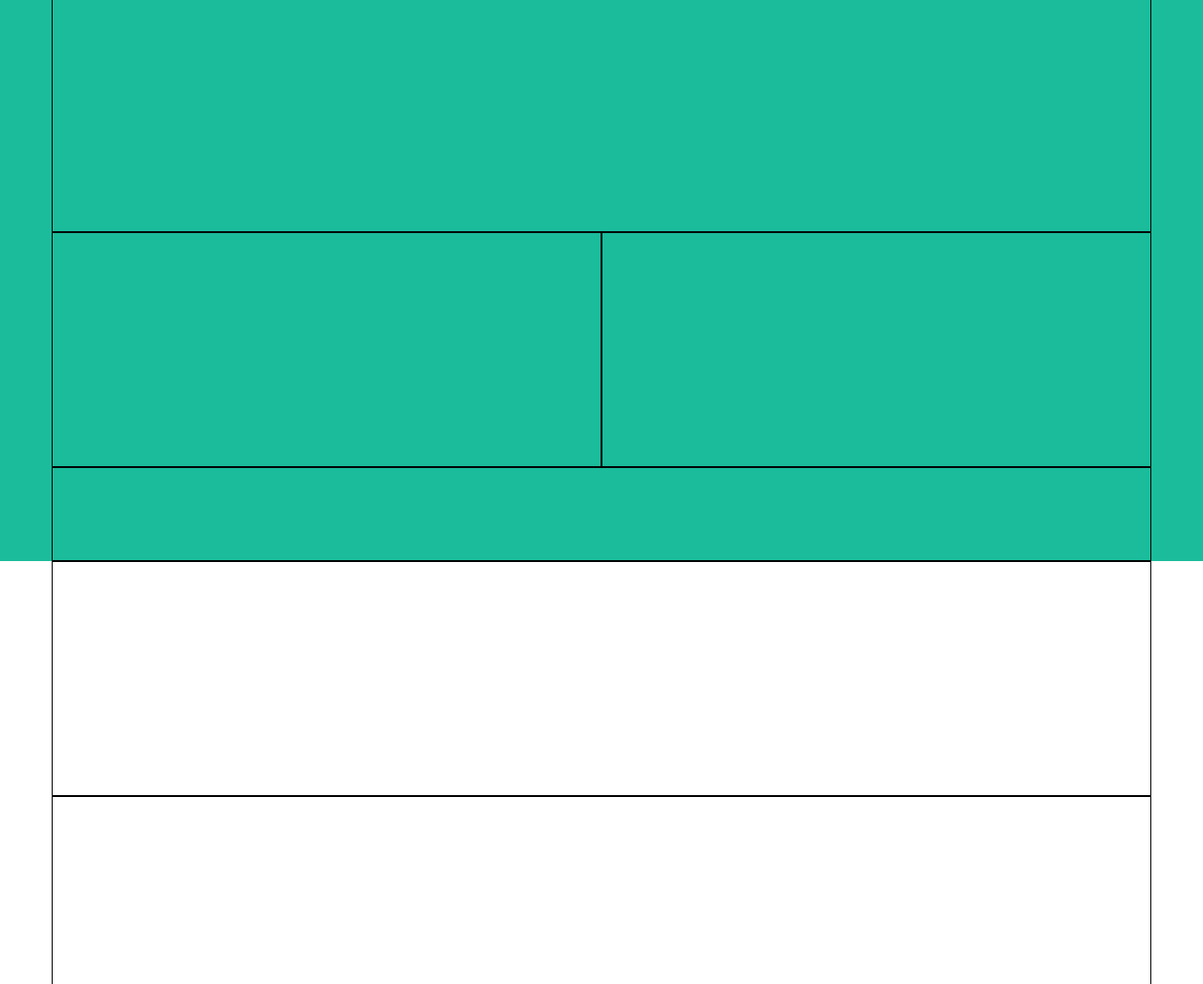
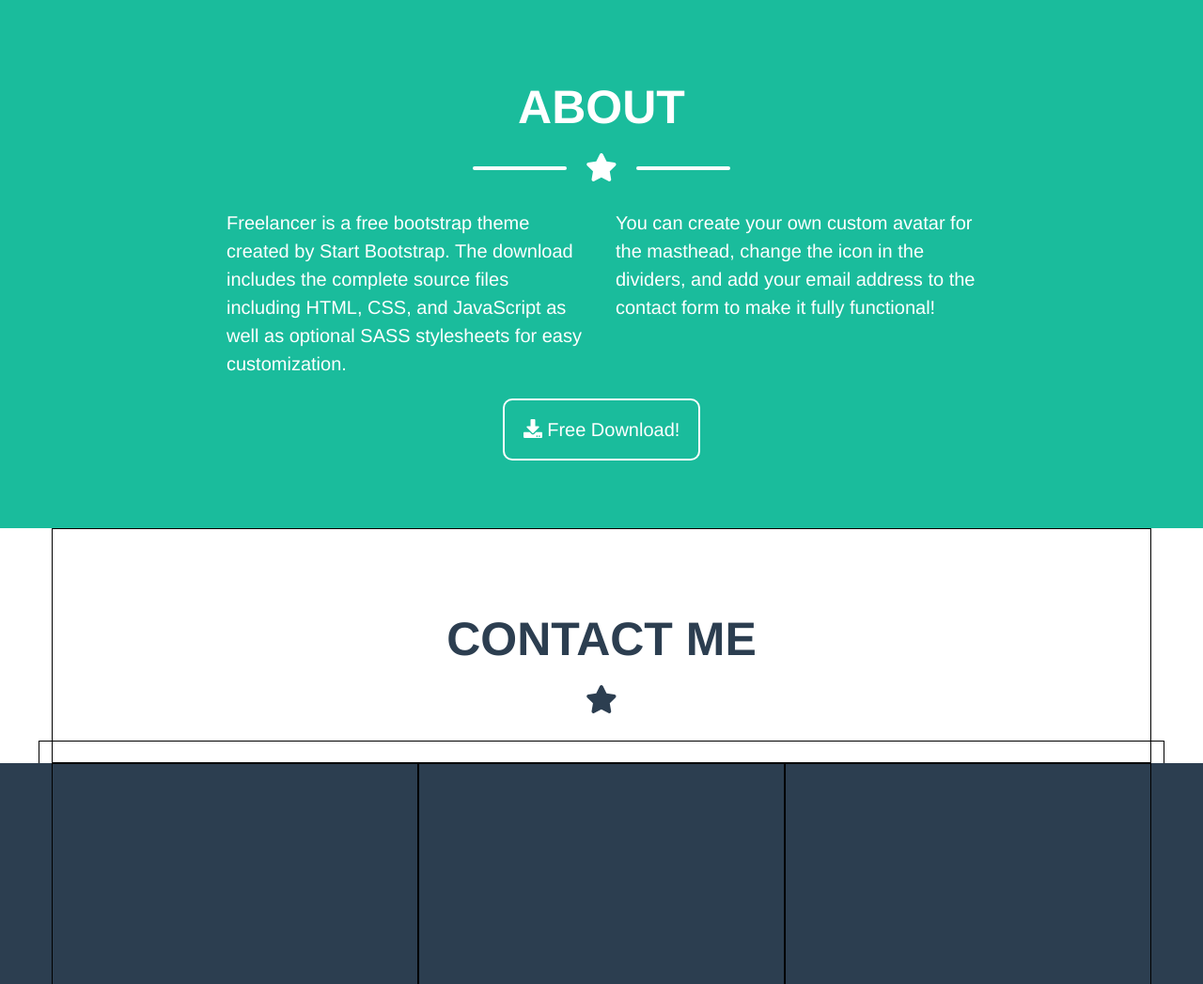
Before and after one commit to gitmichele/html-css-bootstrap-freelancer, a plain HTML site: page index.html in a window 1280 px wide. Shown: the part 1575-2622 px from the top of the page at 94% size. Drawn offline with nearby package versions, Linux system fonts and the light colour scheme.

Commit message:
main - second section

```diff
--- a/css/style.css
+++ b/css/style.css
@@ -153,6 +153,7 @@ header{
     padding-bottom: 9rem;
 }
 
+/* immagini e container per l'overlay in hover */
 #portfolio img, .ms_overlay_container {
     margin: auto;
     width: 100%;
@@ -170,6 +171,7 @@ header{
     background-color: #1abc9c;
 }
 
+/* hover */
 #portfolio .ms_overlay{
     transition: .5s ease;
     opacity: 0;
@@ -202,26 +204,30 @@ header{
     background-color: #1abc9c;
 }
 
-/* DEBUG:  */
-#about .section-title{
-    height: 250px;
-    border: 1px solid black;
-    margin: 0 -15px 0 -15px;
+#about p, #about a{
+    font-size: 2rem;
+    padding-bottom: 3rem;
 }
 
-/* DEBUG:  */
-#about [class*="col-"]{
-   height: 250px;
-   border: 1px solid black;
+#about .paragraph_container {
+    width: 70%;
+    margin: auto;
 }
 
-/* DEBUG:  */
-#download_button{
-    height: 100px;
-    border: 1px solid black;
-    margin: 0 -15px 0 -15px;
+#about a{
+    padding: 2rem;
+    border: 2px solid #fff;
+    border-radius: 1rem;
 }
 
+#about .section-padding-bottom{
+    text-align: center;
+}
+
+#about a:hover {
+    background-color: #fff;
+    text-decoration: none;
+}
 
 /* CONTACTS SECTION */
 /* DEBUG:  */
--- a/index.html
+++ b/index.html
@@ -77,7 +77,7 @@
 
         <!-- CORPO PRINCIPALE  -->
         <main>
-            <!-- SEZIONE "PORTFO vLIO" -->
+            <!-- SEZIONE "PORTFOLIO" -->
             <section id="portfolio">
                 <div class="container">
                     <div class="section-title blue-char section-padding-top">
@@ -190,22 +190,39 @@
             <!-- SEZIONE "ABOUT" -->
             <section id="about">
                 <div class="container">
-                    <div class="section-title">
+                    <div class="section-title white-char section-padding-top">
+                        <h2>ABOUT</h2>
 
+                        <div class="separator">
+                            <div class="separator-line separator-line-left separator-line-white"></div>
+                            <div class="separator-icon">
+                                <svg class="svg-inline--fa fa-star fa-w-18" aria-hidden="true" focusable="false" data-prefix="fas" data-icon="star" role="img" xmlns="http://www.w3.org/2000/svg" viewBox="0 0 576 512" data-fa-i2svg=""><path fill="currentColor" d="M259.3 17.8L194 150.2 47.9 171.5c-26.2 3.8-36.7 36.1-17.7 54.6l105.7 103-25 145.5c-4.5 26.3 23.2 46 46.4 33.7L288 439.6l130.7 68.7c23.2 12.2 50.9-7.4 46.4-33.7l-25-145.5 105.7-103c19-18.5 8.5-50.8-17.7-54.6L382 150.2 316.7 17.8c-11.7-23.6-45.6-23.9-57.4 0z"></path></svg><!-- <i class="fas fa-star"></i> Font Awesome fontawesome.com -->
+                            </div>
+                            <div class="separator-line separator-line-right separator-line-white"></div>
+                        </div>
                     </div>
+                    <div class="paragraph_container">
+                        <div class="row">
+                            <div class="col-xs-12 col-md-6">
+                                <p class="white-char">
+                                    Freelancer is a free bootstrap theme created by Start Bootstrap. The download includes the complete source files including HTML, CSS, and JavaScript as well as optional SASS stylesheets for easy customization.
+                                </p>
+                            </div>
 
-                    <div class="row">
-                        <div class="col-xs-12 col-md-6">
-
-                        </div>
-                        <div class="col-xs-12 col-md-6">
-
+                            <div class="col-xs-12 col-md-6">
+                                <p class="white-char">
+                                    You can create your own custom avatar for the masthead, change the icon in the dividers, and add your email address to the contact form to make it fully functional!
+                                </p>
+                            </div>
                         </div>
                     </div>
 
-                    <div id="download_button">
+                    <div class="section-padding-bottom">
+                        <a id="download_button" class="white-char">
+                            <i class="fas fa-download"></i> Free Download!
+                        </a>
+                    </div>
 
-                    </div>
                 </div>
 
             </section>
@@ -213,10 +230,16 @@
             <!-- SEZIONE "CONTATTI" -->
             <section id="contacts">
                 <div class="container">
-                    <div class="section-title">
+                    <div class="section-title blue-char section-padding-top">
+                        <h2>CONTACT ME</h2>
 
-                    </div>
-
+                        <div class="separator">
+                            <div class="separator-line separator-line-left separator-line-white"></div>
+                            <div class="separator-icon">
+                                <svg class="svg-inline--fa fa-star fa-w-18" aria-hidden="true" focusable="false" data-prefix="fas" data-icon="star" role="img" xmlns="http://www.w3.org/2000/svg" viewBox="0 0 576 512" data-fa-i2svg=""><path fill="currentColor" d="M259.3 17.8L194 150.2 47.9 171.5c-26.2 3.8-36.7 36.1-17.7 54.6l105.7 103-25 145.5c-4.5 26.3 23.2 46 46.4 33.7L288 439.6l130.7 68.7c23.2 12.2 50.9-7.4 46.4-33.7l-25-145.5 105.7-103c19-18.5 8.5-50.8-17.7-54.6L382 150.2 316.7 17.8c-11.7-23.6-45.6-23.9-57.4 0z"></path></svg><!-- <i class="fas fa-star"></i> Font Awesome fontawesome.com -->
+                            </div>
+                            <div class="separator-line separator-line-right separator-line-white"></div>
+                        </div>
                     <form class="" action="index.html" method="post">
 
                     </form>
```
